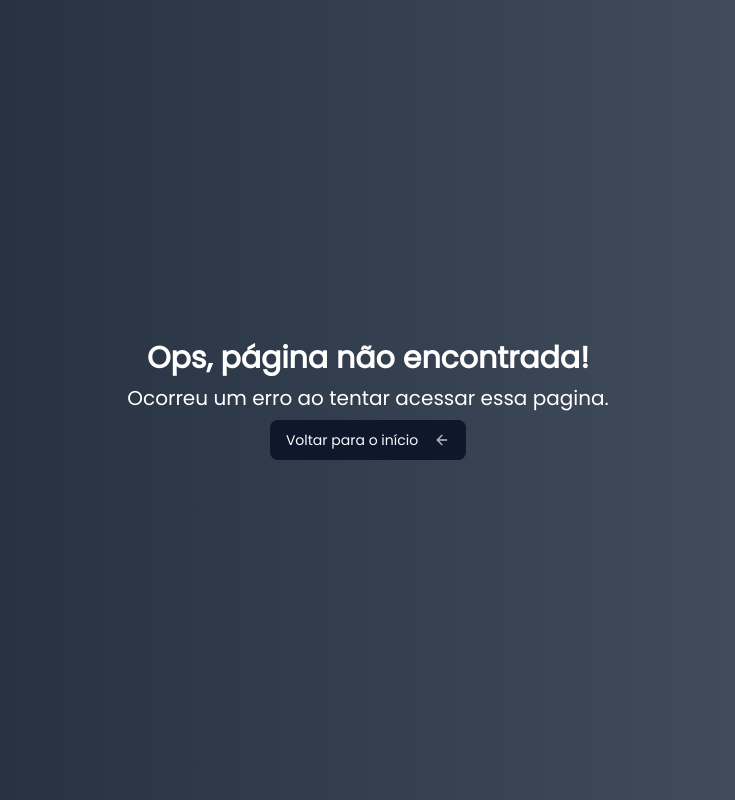
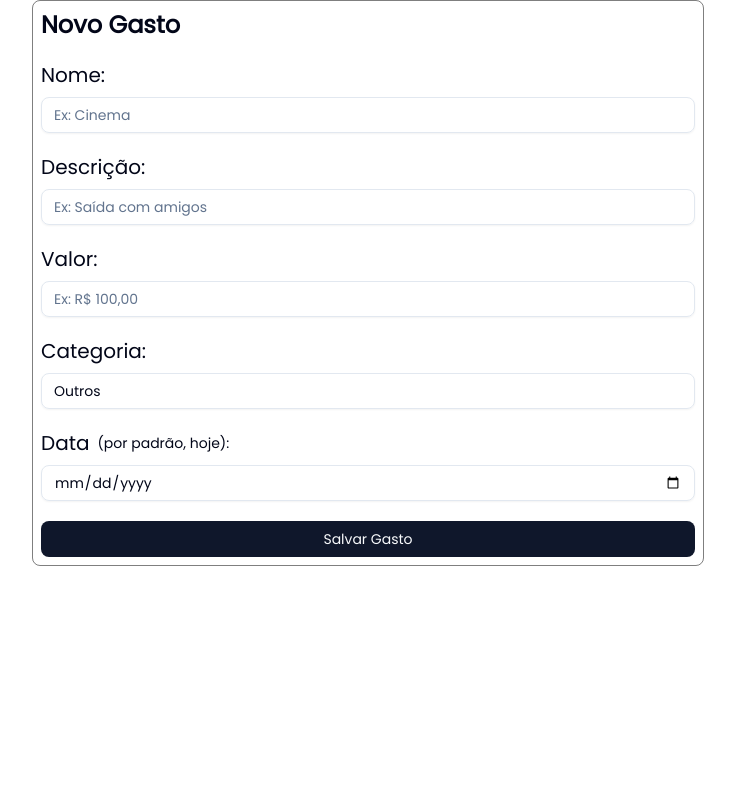
Before and after one commit to joseisaacpy/dev-gastos-v2, a Next.js app: page /novo-gasto in a window 1280 px wide. Before the commit this address had no page. Shown: the whole page, without its empty margins (272-1007 px from the left). Built offline with nearby package versions, Linux system fonts and the light colour scheme.

Commit message:
feat: criar estrutura do form de cadastro com estilo condicional para gasto e receita e importar nas páginas nova-receita e novo-gasto

```diff
--- /dev/null
+++ b/src/app/nova-receita/page.jsx
@@ -0,0 +1,6 @@
+// Importa o formulário
+import FormCadastro from "@/components/FormCadastro";
+
+export default function novoGasto() {
+  return <FormCadastro type="receita" />;
+}
--- /dev/null
+++ b/src/app/novo-gasto/page.jsx
@@ -0,0 +1,6 @@
+// Importa o formulário
+import FormCadastro from "@/components/FormCadastro";
+
+export default function novoGasto() {
+  return <FormCadastro type="gasto" />;
+}
--- a/src/components/FormCadastro.jsx
+++ b/src/components/FormCadastro.jsx
@@ -1,6 +1,127 @@
+"use client";
+
 // Importa o schema
 import { formCadastroSchema } from "@/utils/FormCadastroSchema";
+// Importa o use form
+import { useForm } from "react-hook-form";
+// Importa zod resolver
+import { zodResolver } from "@hookform/resolvers/zod";
+// Importa os componentes ui
+import { Input } from "./ui/input";
+import { Button } from "./ui/button";
+import {
+  Form,
+  FormField,
+  FormItem,
+  FormLabel,
+  FormMessage,
+  FormControl,
+} from "./ui/form";
 
-export default function FormCadastro({ type }) {
+export default function FormCadastro({
+  type = "gasto",
+  onSubmit,
+  defaultValues,
+}) {
+  const form = useForm({
+    resolver: zodResolver(formCadastroSchema),
+    defaultValues: defaultValues || {
+      nome: "",
+      descricao: "",
+      valor: "",
+      data: "",
+      categoria: "Outros",
+    },
+  });
 
+  //   Renderiza o form
+  return (
+    <Form {...form}>
+      <form
+        onSubmit={() => alert(1)}
+        className="space-y-5 p-2 max-w-2xl mx-auto border border-black/50 rounded-md"
+      >
+        {/* Titulo */}
+        <h2 className="font-bold text-xl md:text-2xl">
+          Novo{type === "gasto" ? " Gasto" : " Receita"}
+        </h2>
+        {/* Nome */}
+        <FormField
+          control={form.control}
+          name="nome"
+          render={({ field }) => (
+            <FormItem>
+              <FormLabel className={"text-lg md:text-xl"}>Nome:</FormLabel>
+              <FormControl>
+                <Input {...field} placeholder="Ex: Cinema" />
+              </FormControl>
+              <FormMessage />
+            </FormItem>
+          )}
+        />
+        {/* Descrição */}
+        <FormField
+          control={form.control}
+          name="descricao"
+          render={({ field }) => (
+            <FormItem>
+              <FormLabel className={"text-lg md:text-xl"}>Descrição:</FormLabel>
+              <FormControl>
+                <Input {...field} placeholder="Ex: Saída com amigos" />
+              </FormControl>
+              <FormMessage />
+            </FormItem>
+          )}
+        />
+        {/* Valor */}
+        <FormField
+          control={form.control}
+          name="valor"
+          render={({ field }) => (
+            <FormItem>
+              <FormLabel className={"text-lg md:text-xl"}>Valor:</FormLabel>
+              <FormControl>
+                <Input {...field} placeholder="Ex: R$ 100,00" />
+              </FormControl>
+              <FormMessage />
+            </FormItem>
+          )}
+        />
+        {/* Categoria */}
+        <FormField
+          control={form.control}
+          name="categoria"
+          render={({ field }) => (
+            <FormItem>
+              <FormLabel className={"text-lg md:text-xl"}>Categoria:</FormLabel>
+              <FormControl>
+                <Input {...field}  placeholder="Ex: Alimentação" />
+              </FormControl>
+              <FormMessage />
+            </FormItem>
+          )}
+        />
+        {/* Data */}
+        <FormField
+          control={form.control}
+          name="data"
+          render={({ field }) => (
+            <FormItem>
+              <FormLabel className={"text-lg md:text-xl"}>
+                Data <span className="text-sm"> (por padrão, hoje):</span>
+              </FormLabel>
+              <FormControl>
+                <Input {...field} type="date" placeholder="Ex: 09/10/2025" />
+              </FormControl>
+              <FormMessage />
+            </FormItem>
+          )}
+        />
+        {/* Botão */}
+        <Button type="submit" className="cursor-pointer w-full">
+          Salvar {type === "gasto" ? "Gasto" : "Receita"}
+        </Button>
+      </form>
+    </Form>
+  );
 }
```
